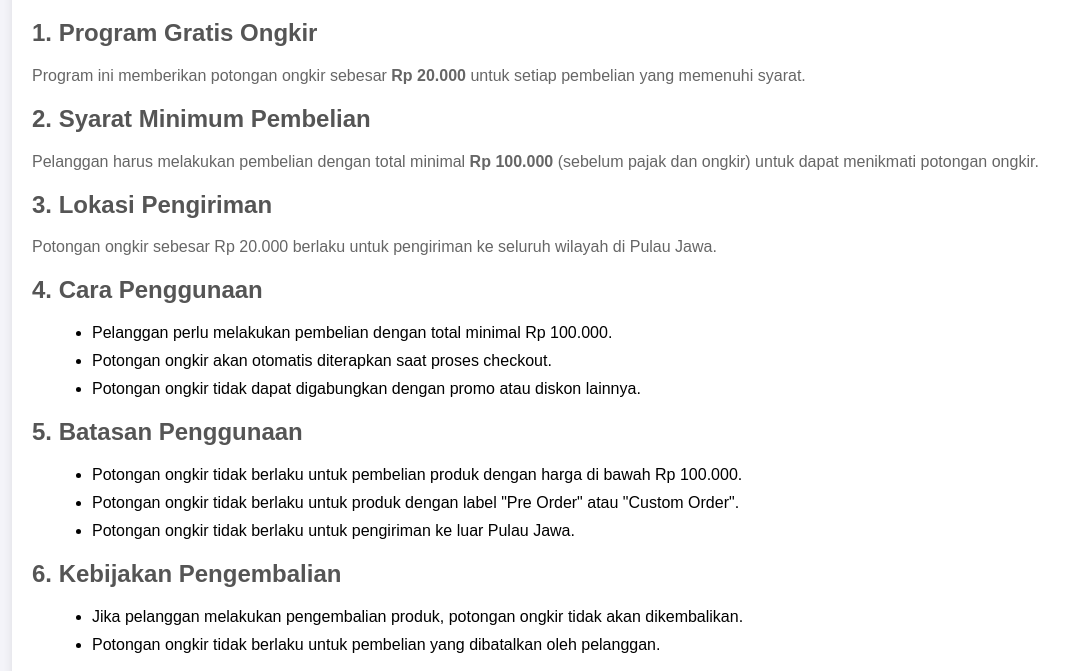
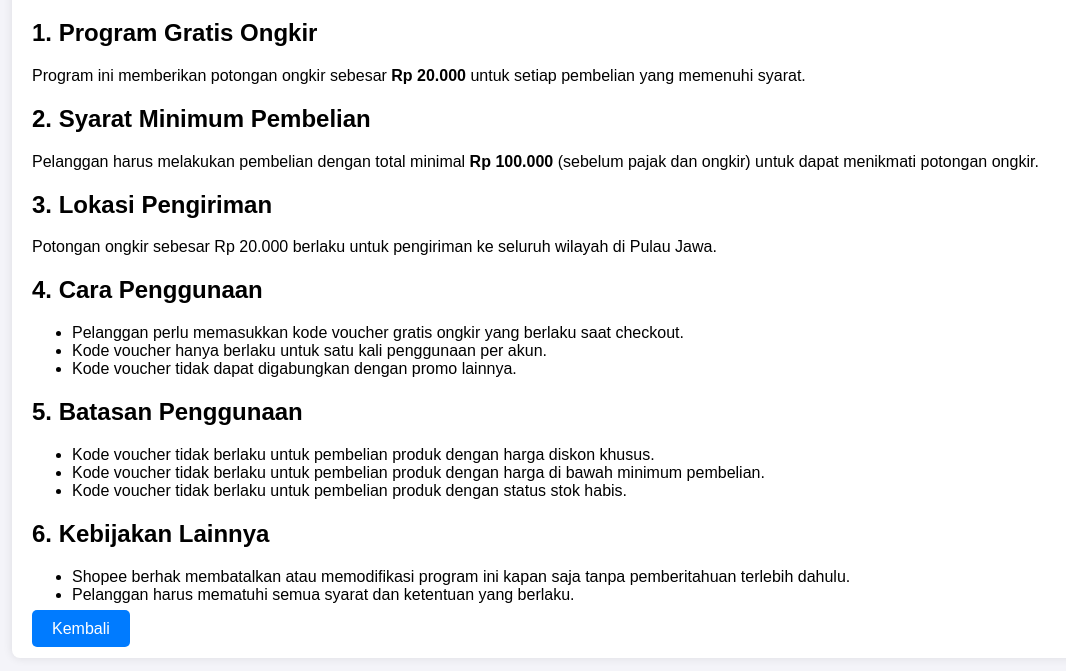
Before and after one commit to abedeck/abedeck.github.io, a plain HTML site: page skgratisongkir.html in a window 1280 px wide. Shown: the part 121-792 px from the top of the page, without its empty margins (28-1094 px from the left). Drawn offline with Linux system fonts and the light colour scheme.

Commit message:
Update skgratisongkir.html

```diff
--- a/skgratisongkir.html
+++ b/skgratisongkir.html
@@ -14,24 +14,24 @@
         h1 {
             color: #333;
         }
-        h2 {
-            color: #555;
-        }
-        p {
-            color: #666;
-        }
-        ul {
-            list-style-type: disc;
-            margin-left: 20px;
-        }
-        li {
-            margin-bottom: 10px;
-        }
         .container {
             background-color: #fff;
             padding: 20px;
             border-radius: 8px;
             box-shadow: 0 0 10px rgba(0, 0, 0, 0.1);
+        }
+        .back-button {
+            margin-top: 20px;
+            padding: 10px 20px;
+            background-color: #007bff;
+            color: #fff;
+            border: none;
+            border-radius: 5px;
+            cursor: pointer;
+            text-decoration: none;
+        }
+        .back-button:hover {
+            background-color: #0056b3;
         }
     </style>
 </head>
@@ -50,29 +50,25 @@
 
         <h2>4. Cara Penggunaan</h2>
         <ul>
-            <li>Pelanggan perlu melakukan pembelian dengan total minimal Rp 100.000.</li>
-            <li>Potongan ongkir akan otomatis diterapkan saat proses checkout.</li>
-            <li>Potongan ongkir tidak dapat digabungkan dengan promo atau diskon lainnya.</li>
+            <li>Pelanggan perlu memasukkan kode voucher gratis ongkir yang berlaku saat checkout.</li>
+            <li>Kode voucher hanya berlaku untuk satu kali penggunaan per akun.</li>
+            <li>Kode voucher tidak dapat digabungkan dengan promo lainnya.</li>
         </ul>
 
         <h2>5. Batasan Penggunaan</h2>
         <ul>
-            <li>Potongan ongkir tidak berlaku untuk pembelian produk dengan harga di bawah Rp 100.000.</li>
-            <li>Potongan ongkir tidak berlaku untuk produk dengan label "Pre Order" atau "Custom Order".</li>
-            <li>Potongan ongkir tidak berlaku untuk pengiriman ke luar Pulau Jawa.</li>
+            <li>Kode voucher tidak berlaku untuk pembelian produk dengan harga diskon khusus.</li>
+            <li>Kode voucher tidak berlaku untuk pembelian produk dengan harga di bawah minimum pembelian.</li>
+            <li>Kode voucher tidak berlaku untuk pembelian produk dengan status stok habis.</li>
         </ul>
 
-        <h2>6. Kebijakan Pengembalian</h2>
+        <h2>6. Kebijakan Lainnya</h2>
         <ul>
-            <li>Jika pelanggan melakukan pengembalian produk, potongan ongkir tidak akan dikembalikan.</li>
-            <li>Potongan ongkir tidak berlaku untuk pembelian yang dibatalkan oleh pelanggan.</li>
+            <li>Shopee berhak membatalkan atau memodifikasi program ini kapan saja tanpa pemberitahuan terlebih dahulu.</li>
+            <li>Pelanggan harus mematuhi semua syarat dan ketentuan yang berlaku.</li>
         </ul>
 
-        <h2>7. Penyedia Layanan</h2>
-        <p>Program ini disediakan oleh [Nama Toko Online Anda].</p>
-
-        <h2>8. Perubahan Syarat dan Ketentuan</h2>
-        <p>Kami berhak untuk mengubah syarat dan ketentuan program ini kapan saja tanpa pemberitahuan terlebih dahulu. Perubahan akan berlaku sejak diterbitkan.</p>
+        <a href="javascript:history.back()" class="back-button">Kembali</a>
     </div>
 </body>
 </html>
```
